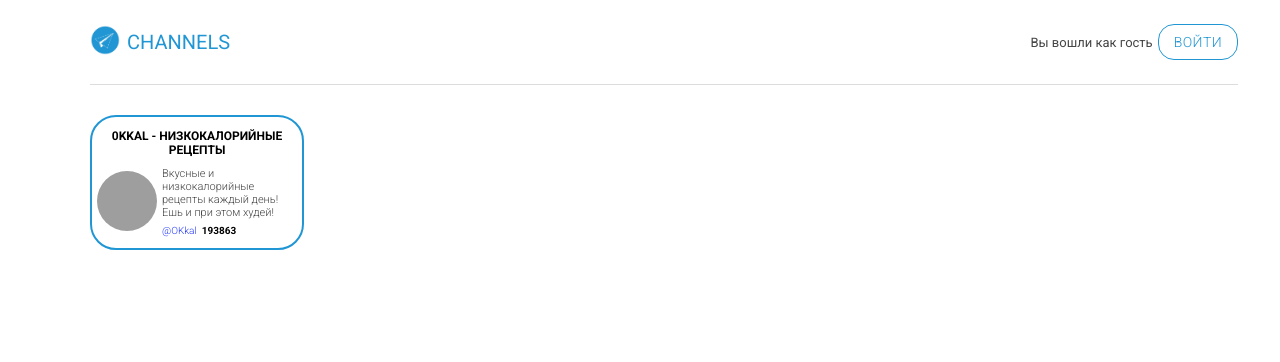
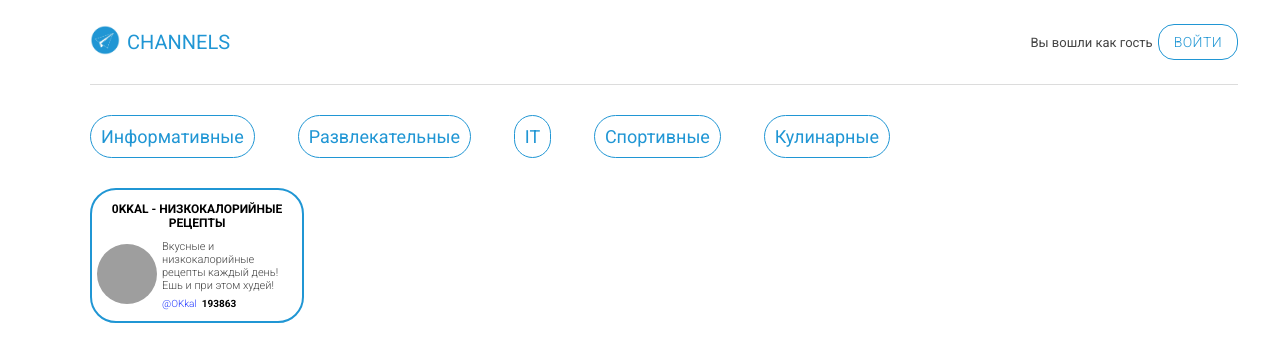
Before and after one commit to SheDeMere/telegram-channels-new, a React (Create React App) app: page / in a window 1280 px wide. Shown: the top 362 px of the page. Built offline with nearby package versions, Linux system fonts and the light colour scheme; data requests are answered from the project's data file; grey boxes are pictures that could not be loaded.

Commit message:
added categories

```diff
--- a/db.json
+++ b/db.json
@@ -122,7 +122,7 @@
     },
     {
       "id": 9,
-      "category": 3,
+      "categoryId": 3,
       "name": "Нетология",
       "channelLogin": "@netologia",
       "imgUrl": "https://c.tcdn.co/47f/f73/47ff73f4-84d4-11e6-a52f-040157cdaf01/channel128.png",
--- a/src/components/App.js
+++ b/src/components/App.js
@@ -3,11 +3,13 @@
 import Header from './header/index'
 import Channels from './Channels/Channels'
 import Channel from './Channel/Channel'
+import Categories from './Categories'
 
 function App() {
   return (
     <div className="container">
           <Header/>
+          <Categories/>
       <Switch>
         <Route path="/">
           <Channels/>
--- /dev/null
+++ b/src/components/Categories/Categories.module.css
@@ -0,0 +1,23 @@
+.categories_wrap {
+    display:flex;
+    justify-content: space-between;
+    width: 800px;
+    margin: 30px 0px 10px;
+}
+
+.category{
+    background-color: transparent;
+    outline: none;
+    font-family: 'Roboto', sans-serif;
+    font-size: 18px;
+    border: 1px solid rgb(32, 150, 212);
+    border-radius: 50px;
+    color: rgb(32, 150, 212);
+    padding: 10px;
+    transition: all ease 0.3s;
+}
+.category:hover{
+    background-color: rgb(32, 150, 212);
+    color: #ffffff;
+    cursor: pointer;
+}
--- a/src/components/Categories/index.jsx
+++ b/src/components/Categories/index.jsx
@@ -0,0 +1,39 @@
+import React, { useEffect } from 'react'
+import { useDispatch, useSelector } from 'react-redux'
+import { loadCategories } from '../../redux/ducks/categories'
+import styles from "./Categories.module.css"
+import { openChannelsByCategory } from '../../redux/ducks/cards'
+
+function Categories (props) {
+  const dispatch = useDispatch();
+
+  useEffect(() => {
+    dispatch(loadCategories());
+  }, [dispatch]);
+
+  const categories = useSelector((state) => {
+    return state.categories.items
+  });
+
+  const handleOpenChannelsByCategory = (categoryId) => {
+    dispatch(openChannelsByCategory(categoryId))
+  }
+
+  return (
+    <div>
+      <div className={styles.categories_wrap}>
+        {categories.map((category)=>{
+          return (
+              <button
+                onClick={()=>handleOpenChannelsByCategory(category.id)}
+                className={styles.category}>{category.name}
+              </button>
+          )
+        })}
+      </div>
+
+    </div>
+  )
+}
+
+export default Categories
--- a/src/components/Channels/AdminChannels/AdminChannels.module.css
+++ b/src/components/Channels/AdminChannels/AdminChannels.module.css
@@ -1,13 +1,15 @@
 .channel_block {
-    display: flex;
-    justify-content: space-between;
-    flex-wrap: wrap;
+    display: grid;
+    grid-template-columns: 1fr 1fr 1fr 1fr 1fr;
+    grid-auto-rows: auto;
+    grid-column-gap: 20px;
+    grid-row-gap: 30px;
     margin-top: 30px;
 }
 .channel_block a {
     text-decoration: none;
-    align-items: stretch;
-    display: flex;
+    display: grid;
+    grid-auto-rows: auto;
 }
 .channel {
     width: 200px;
@@ -16,7 +18,6 @@
     background: #ffffff;
     border: 2px solid #2096d4;
     border-radius: 26px;
-    margin-bottom: 30px;
 }
 .channel:hover{
     background-color: lightblue;
--- a/src/components/Channels/UserChannels/UserChannels.module.css
+++ b/src/components/Channels/UserChannels/UserChannels.module.css
@@ -1,13 +1,15 @@
 .channel_block {
-    display: flex;
-    justify-content: space-between;
-    flex-wrap: wrap;
+    display: grid;
+    grid-template-columns: 1fr 1fr 1fr 1fr 1fr;
+    grid-auto-rows: auto;
+    grid-column-gap: 20px;
+    grid-row-gap: 30px;
     margin-top: 30px;
 }
 .channel_block a{
     text-decoration: none;
-    align-items: stretch;
-    display: flex;
+    display: grid;
+    grid-auto-rows: auto;
 }
 .channel {
     width: 200px;
@@ -16,7 +18,6 @@
     background: #ffffff;
     border: 2px solid #2096d4;
     border-radius: 26px;
-    margin-bottom: 30px;
 }
 .channel:hover{
     background-color: lightblue;
--- a/src/index.css
+++ b/src/index.css
@@ -3,6 +3,7 @@
   width: 1100px;
   margin: auto;
   position: relative;
+  padding-bottom: 50px;
 }
 
 code {
--- a/src/redux/ducks/cards.js
+++ b/src/redux/ducks/cards.js
@@ -18,6 +18,11 @@
         loading: false,
         items: action.payload,
       };
+    case 'channelsByCategory/load/success':
+      return {
+        ...state,
+        items:action.payload
+      }
     case 'edit/items':
       return {
         ...state,
@@ -102,6 +107,24 @@
   };
 }
 
+export function openChannelsByCategory(categoryId) {
+  return (dispatch) => {
+    dispatch({
+      type: 'channelsByCategory/load/start',
+    });
+    fetch(`http://localhost:3001/channels?categoryId=${categoryId}`)
+      .then((response) => {
+        return response.json();
+      })
+      .then((json) => {
+        return dispatch({
+          type: 'channelsByCategory/load/success',
+          payload: json,
+        });
+      });
+  };
+}
+
 export function openDeleteChannelModal(show) {
   return {
       type: 'open/deleteChannelModal',
--- a/src/redux/ducks/categories.js
+++ b/src/redux/ducks/categories.js
@@ -1,7 +1,24 @@
-const initialState = {};
+const initialState = {
+  items: [],
+  loading: false
+};
 
 const Categories = (state = initialState, action) => {
   switch (action.type) {
+
+    case 'categories/load/start' :
+      return {
+        ...state,
+        loading:true
+      };
+
+    case 'categories/load/success':
+      return {
+        ...state,
+        loading:false,
+        items:action.payload
+      }
+
     default:
       return state;
   }
@@ -9,6 +26,28 @@
 
 //тут будут экшн креэйторы
 
+
+export function loadCategories() {
+  return (dispatch) => {
+    dispatch({
+      type: 'categories/load/start',
+    });
+    fetch('http://localhost:3001/categories')
+      .then((response) => {
+        return response.json();
+      })
+      .then((json) => {
+        return dispatch({
+          type: 'categories/load/success',
+          payload: json,
+        });
+      });
+  };
+}
+
+
+
+
 //тут будут санки
 
 export default Categories;
```
